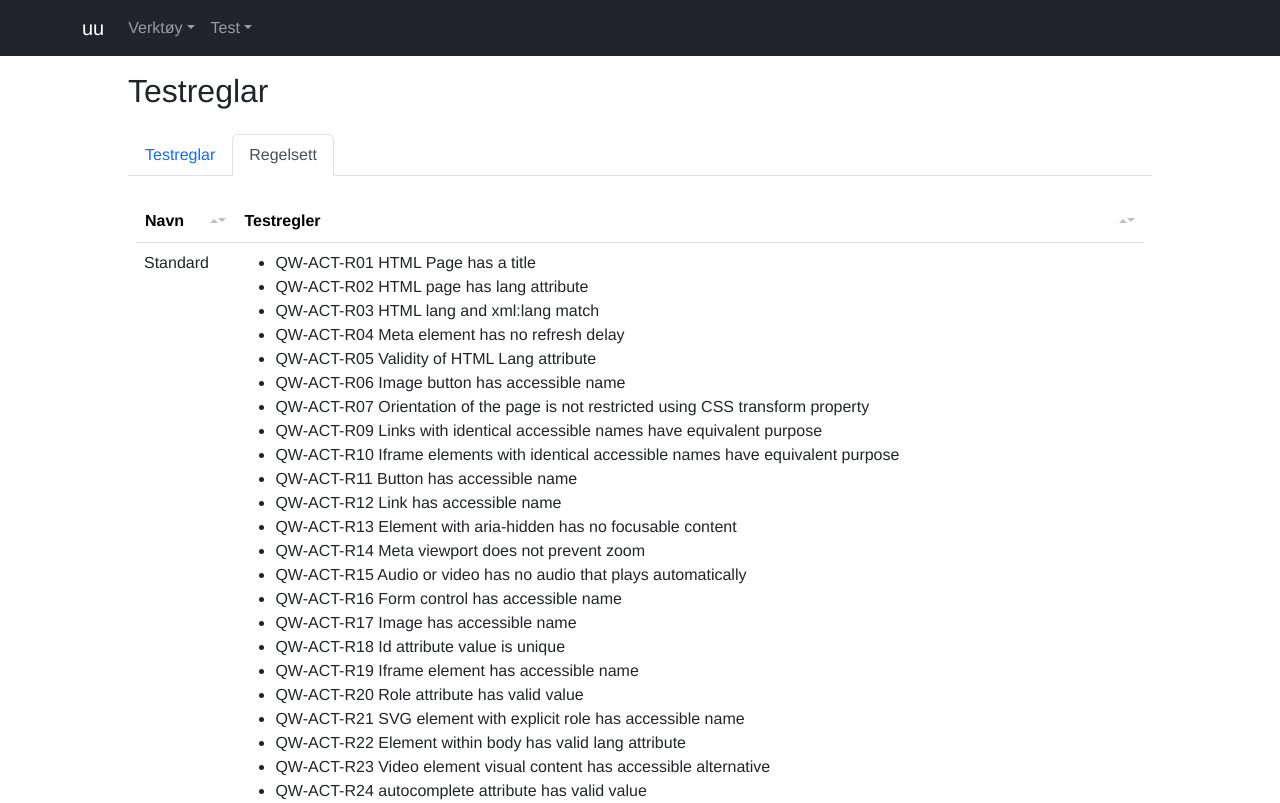
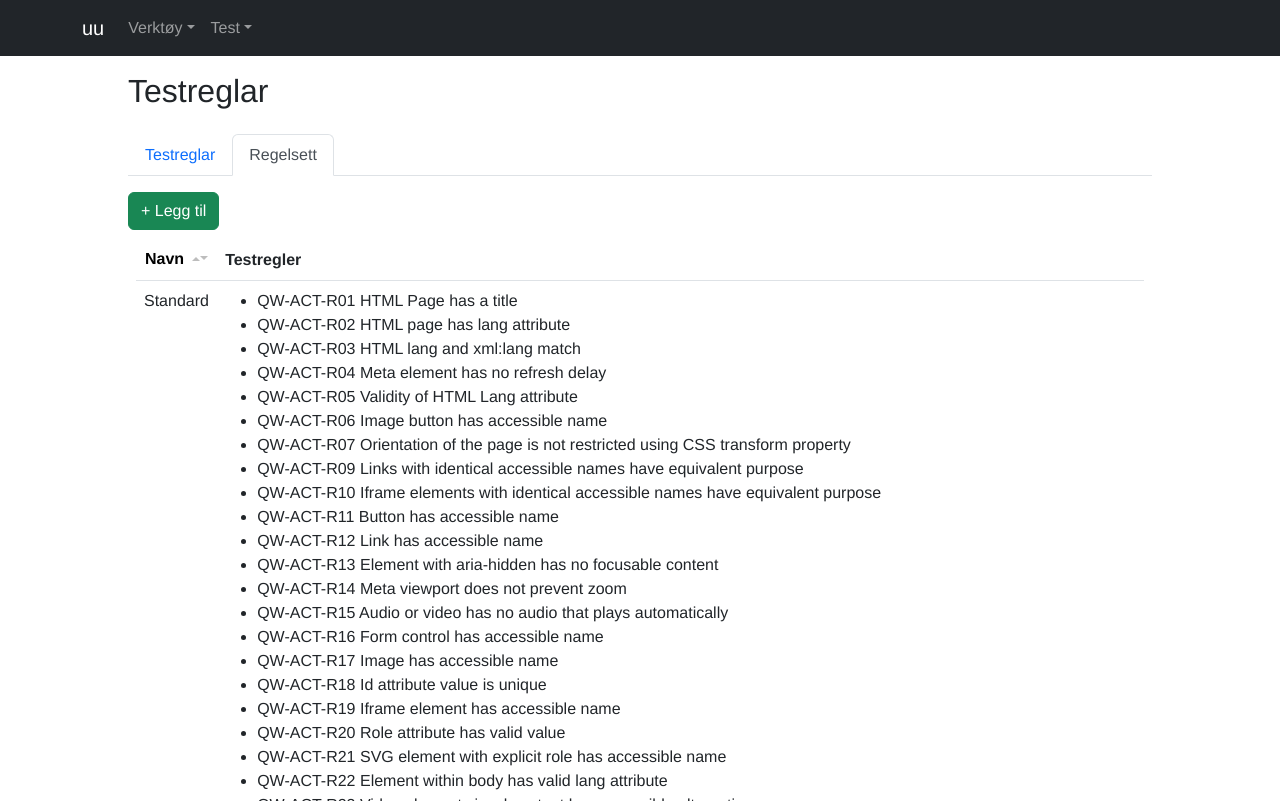
Before and after one commit to TilsynForUniversellUtforming/testlab2-frontend, a React (Vite) app in the folder frontend/: page /testreglar/regelsett in a window 1280 px wide. Shown: the top 803 px of the page. Built offline with nearby package versions, Linux system fonts and the light colour scheme.

Commit message:
DFK-86 - [WIP] Regelsett

```diff
--- a/frontend/src/App.tsx
+++ b/frontend/src/App.tsx
@@ -1,7 +1,7 @@
 import './index.scss';
 
 import React from 'react';
-import { Route, Routes } from 'react-router-dom';
+import { Outlet, Route, Routes } from 'react-router-dom';
 
 import Navigation from './common/navigation/Navigation';
 import routes from './common/routes';
@@ -16,6 +16,7 @@ import ResultatApp from './resultat/ResultatApp';
 import SakerApp from './saker/SakerApp';
 import TeknikkarApp from './teknikkar/TeknikkarApp';
 import TesterApp from './tester/TesterApp';
+import CreateRegelsett from './testreglar/regelsett/CreateRegelsett';
 import Regelsett from './testreglar/regelsett/Regelsett';
 import Testreglar from './testreglar/testreglar-liste/Testreglar';
 import TestreglarApp from './testreglar/TestreglarApp';
@@ -31,8 +32,14 @@ function App() {
           <Route path={routes.SAKER.path} element={<SakerApp />} />
           <Route path={routes.MAALING.path} element={<MaalingApp />} />
           <Route path={routes.TESTREGLAR.path} element={<TestreglarApp />}>
-            <Route path="" element={<Testreglar />} />
-            <Route path={routes.REGELSETT.path} element={<Regelsett />} />
+            <Route index element={<Testreglar />} />
+            <Route path={routes.REGELSETT.path} element={<Outlet />}>
+              <Route index element={<Regelsett />} />
+              <Route
+                path={routes.NYTT_REGELSETT.path}
+                element={<CreateRegelsett />}
+              />
+            </Route>
           </Route>
           <Route path={routes.VERKSEMDER.path} element={<VerksemderApp />} />
           <Route path={routes.LOEYSINGAR.path} element={<LoeysingApp />} />
--- /dev/null
+++ b/frontend/src/common/button/DigdirButton.tsx
@@ -0,0 +1,23 @@
+import { Button } from 'react-bootstrap';
+
+export type ButtonType = 'add';
+
+export interface Props {
+  type: ButtonType;
+  onClick?: () => void;
+  disabled?: boolean;
+}
+
+const DigdirButton = ({ type, onClick, disabled = false }: Props) => {
+  if (type === 'add') {
+    return (
+      <Button onClick={onClick} variant="success" disabled={disabled}>
+        + Legg til
+      </Button>
+    );
+  }
+
+  return null;
+};
+
+export default DigdirButton;
--- /dev/null
+++ b/frontend/src/common/button/DigdirLinkButton.tsx
@@ -0,0 +1,18 @@
+import { Link } from 'react-router-dom';
+
+import { Route } from '../routes';
+import DigdirButton, { ButtonType } from './DigdirButton';
+
+export interface Props {
+  type: ButtonType;
+  route: Route;
+  disabled?: boolean;
+}
+
+const DigdirLinkButton = ({ type, route, disabled = false }: Props) => (
+  <Link to={route.path}>
+    <DigdirButton type={type} disabled={disabled} />
+  </Link>
+);
+
+export default DigdirLinkButton;
--- a/frontend/src/common/routes.ts
+++ b/frontend/src/common/routes.ts
@@ -33,6 +33,7 @@ interface IRoutes {
   MAALING: RouteIcon;
   TESTREGLAR: RouteIcon;
   REGELSETT: NestedRoute;
+  NYTT_REGELSETT: NestedRoute;
   VERKSEMDER: RouteIcon;
   LOEYSINGAR: RouteIcon;
   KRAV: RouteIcon;
@@ -68,6 +69,12 @@ const REGELSETT = {
   path: 'regelsett',
   parentRoute: TESTREGLAR,
 };
+const NYTT_REGELSETT = {
+  navn: 'Nytt regelsett',
+  path: 'ny',
+  parentRoute: REGELSETT,
+};
+
 const VERKSEMDER = {
   navn: 'Verksemder',
   path: 'verksemder',
@@ -120,6 +127,7 @@ export const routes: IRoutes = {
   MAALING: MAALING,
   TESTREGLAR: TESTREGLAR,
   REGELSETT: REGELSETT,
+  NYTT_REGELSETT: NYTT_REGELSETT,
   VERKSEMDER: VERKSEMDER,
   LOEYSINGAR: LOEYSINGAR,
   KRAV: KRAV,
--- a/frontend/src/common/table/control/pagination/PaginationSelect.tsx
+++ b/frontend/src/common/table/control/pagination/PaginationSelect.tsx
@@ -7,11 +7,11 @@ import usePaginationKeyPress from './hooks/usePaginationKeyPress';
 const PaginationSelect = ({ table }: TableProps) => {
   usePaginationKeyPress({ table });
 
+  // eslint-disable-next-line
+  const pageOptions = table.getPageOptions();
+  const pageCount = pageOptions.length;
+
   const PaginationMiddleSection = () => {
-    // eslint-disable-next-line
-    const pageOptions = table.getPageOptions();
-    const pageCount = pageOptions.length;
-
     let isPageNumberOutOfRange: boolean;
 
     const pageNumbers = [...pageOptions].map((_, index) => {
@@ -54,6 +54,10 @@ const PaginationSelect = ({ table }: TableProps) => {
     return <>{pageNumbers}</>;
   };
 
+  if (pageCount === 1) {
+    return null;
+  }
+
   return (
     <Pagination>
       <Pagination.First
--- a/frontend/src/testreglar/Navbar.tsx
+++ b/frontend/src/testreglar/Navbar.tsx
@@ -13,7 +13,7 @@ const Navbar = () => {
           </Nav.Link>
         </Nav.Item>
         <Nav.Item>
-          <Nav.Link as={NavLink} to={routes.REGELSETT.path} end>
+          <Nav.Link as={NavLink} to={routes.REGELSETT.path}>
             {routes.REGELSETT.navn}
           </Nav.Link>
         </Nav.Item>
--- a/frontend/src/testreglar/api/types.ts
+++ b/frontend/src/testreglar/api/types.ts
@@ -23,5 +23,3 @@ export type TestRegelsett = {
   namn: string;
   testreglar: Testregel[];
 };
-
-export const DEFAULT_REGELSETT = 'Standard';
--- /dev/null
+++ b/frontend/src/testreglar/regelsett/CreateRegelsett.tsx
@@ -0,0 +1,7 @@
+import React from 'react';
+
+const CreateRegelsett = () => {
+  return <div>Ny regelsett</div>;
+};
+
+export default CreateRegelsett;
--- a/frontend/src/testreglar/regelsett/Regelsett.tsx
+++ b/frontend/src/testreglar/regelsett/Regelsett.tsx
@@ -1,15 +1,15 @@
 import { ColumnDef } from '@tanstack/react-table';
 import React, { useCallback, useState } from 'react';
 
+import DigdirLinkButton from '../../common/button/DigdirLinkButton';
 import { useEffectOnce } from '../../common/hooks/useEffectOnce';
+import routes from '../../common/routes';
 import DigdirTable from '../../common/table/DigdirTable';
 import { getRegelsett_dummy } from '../api/testreglar-api_dummy';
 import { Testregel, TestRegelsett } from '../api/types';
 
 const Regelsett = () => {
   const [regelsett, setRegelsett] = useState<TestRegelsett[]>([]);
-  // const [selectedRegelsett, setSelectedRegelsett] = useState<TestRegelsett>();
-  // const [options, setOptions] = useState<SelectOption[]>([]);
   const [error, setError] = useState();
   const [loading, setLoading] = useState(false);
 
@@ -17,15 +17,6 @@ const Regelsett = () => {
     const fetchRegelsett = async () => {
       const data = await getRegelsett_dummy();
       setRegelsett(data);
-      // const options: SelectOption[] = data.map((tr) => ({
-      //   label: tr.namn,
-      //   value: tr.namn,
-      // }));
-      //
-      // setOptions(options);
-
-      // const defaultRegelsett = data.find((rs) => rs.namn === DEFAULT_REGELSETT);
-      // setSelectedRegelsett(defaultRegelsett);
     };
 
     setLoading(true);
@@ -40,14 +31,6 @@ const Regelsett = () => {
     doFetchRegelsett();
   });
 
-  // const onChangeRegelsett = useCallback(
-  //   (e: React.ChangeEvent<HTMLInputElement>) => {
-  //     const selected = regelsett.find((rs) => rs.namn === e.target.value);
-  //     setSelectedRegelsett(selected);
-  //   },
-  //   [regelsett]
-  // );
-
   const testRegelColumns: ColumnDef<TestRegelsett>[] = [
     {
       accessorFn: (row) => row.namn,
@@ -59,17 +42,24 @@ const Regelsett = () => {
       accessorFn: (row) => row.testreglar,
       id: 'TestregelId',
       cell: (info) => (
-        <ul>
+        <ul className="testreglar-regelsett__list">
           {(info.getValue() as Testregel[]).map((tr) => (
             <li key={tr.Navn}>{tr.Navn}</li>
           ))}
         </ul>
       ),
       header: () => <span>Testregler</span>,
+      enableSorting: false,
     },
   ];
 
   return (
+    <>
+      <DigdirLinkButton
+        type="add"
+        route={routes.NYTT_REGELSETT}
+        disabled={loading}
+      />
       <DigdirTable
         data={regelsett}
         defaultColumns={testRegelColumns}
@@ -77,6 +67,7 @@ const Regelsett = () => {
         loading={loading}
         customStyle={{ small: true }}
       />
+    </>
   );
 };
 
--- a/frontend/src/testreglar/testreglar-liste/Testreglar.tsx
+++ b/frontend/src/testreglar/testreglar-liste/Testreglar.tsx
@@ -108,6 +108,7 @@ const Testreglar = () => {
   ];
 
   return (
+    <>
       <DigdirTable
         data={testreglar}
         defaultColumns={testRegelColumns}
@@ -116,6 +117,7 @@ const Testreglar = () => {
         showFilters={false} // TODO - fikse filtere
         onClickRetry={doFetchTestreglar}
       />
+    </>
   );
 };
 
--- a/frontend/src/testreglar/testreglar.scss
+++ b/frontend/src/testreglar/testreglar.scss
@@ -3,3 +3,10 @@
     padding-top: 1rem;
   }
 }
+
+.testreglar-regelsett {
+  &__list {
+    max-height: 32rem;
+    overflow-y: auto;
+  }
+}
```
Also changed, not shown: frontend/src/testreglar/regelsett/RegelsettSelect.tsx (deleted, +0 -29 lines). Lines whose indentation alone changed are shown as unchanged.
